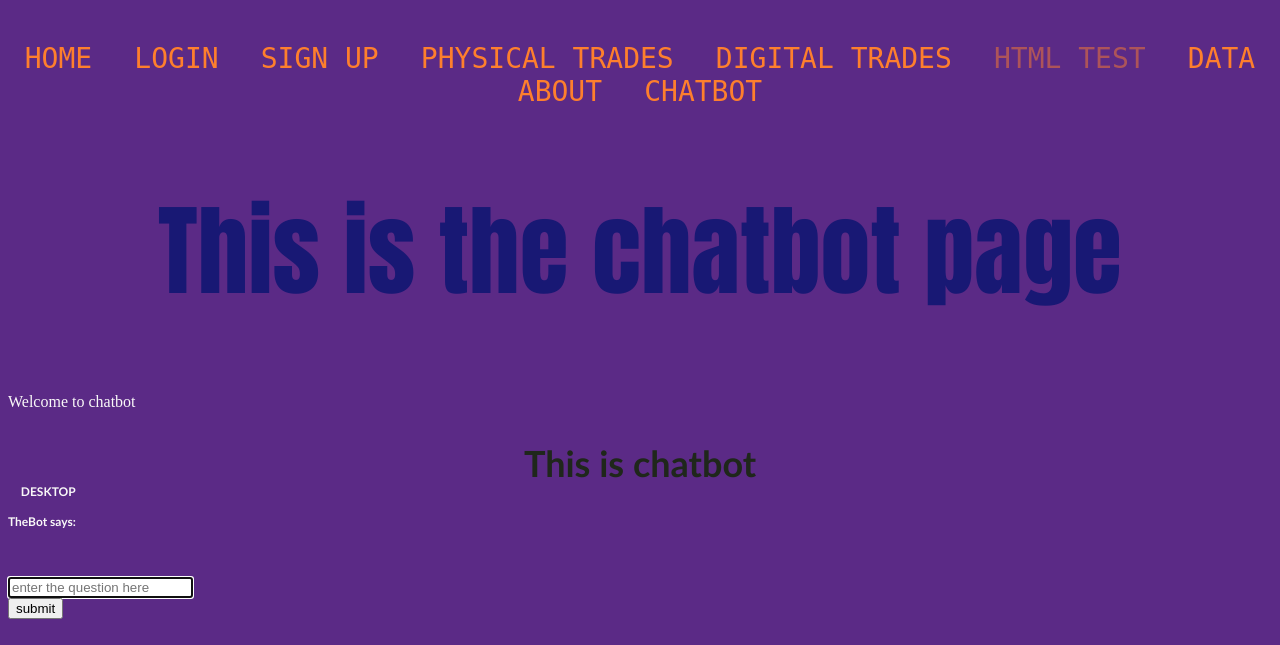
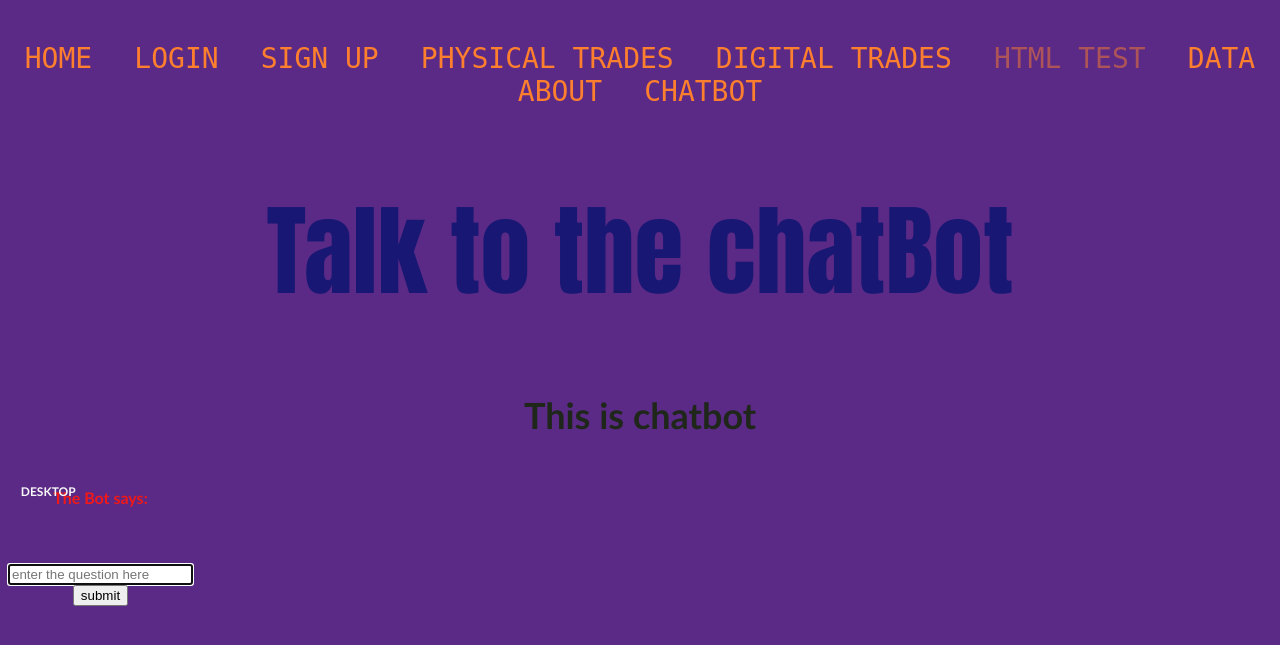
Before and after one commit to GouharLali/TradeM3, a Python web app: template templates/chatbot.html in a window 1280 px wide. Shown: the part 288-933 px from the top of the page. After the commit the page ends 894 px from the top, so only its background shows below. Run offline with Jinja, Linux system fonts and the light colour scheme; the template is opened without the code that fills it, so the values that code supplies are empty.

Commit message:
New chatbot style

```diff
--- a/static/main0.css
+++ b/static/main0.css
@@ -11,6 +11,12 @@ body {
 }
 .dark-mode h2 {
     color: #F9F8F8;
+}
+.dark-mode h5 {
+    color: #f8e9e9;
+}
+.dark-mode h6 {
+    color: #f8e9e9;
 }
 .dark-mode nav a {
     color: #087E8B;
@@ -48,6 +54,14 @@ body {
 }
 .cred {
     text-align: center;
+    display: inline-block;
+    border:#FE7F2D;
+}
+.thebot{
+    text-align: center;
+    font-size: 50px;
+    padding-bottom: 30px;
+
 }
 .inactive {
     opacity: 0.5;
@@ -99,6 +113,17 @@ h3 {
     font-family: 'Gill Sans', 'Gill Sans MT', Calibri, 'Trebuchet MS', sans-serif;
     font-size: 1.5vh;
 }
+
+h4 {
+    color: #f11818;
+    font-family: 'Gill Sans', 'Gill Sans MT', Calibri, 'Trebuchet MS', sans-serif;
+    font-size: 40;
+}
+
+
+
+
+
 /* .image-banner {
     display: flex;
     flex-direction: row;
--- a/static/style0.css
+++ b/static/style0.css
@@ -31,6 +31,7 @@
         padding: 5%;
         font-size: 4em;
     }
+
     .mobile {
         display: inline-block;
     }
--- a/templates/chatbot.html
+++ b/templates/chatbot.html
@@ -4,14 +4,13 @@
 
 <body>
     <header>
-        <h1> This is the chatbot page</h1>
-        <p> Welcome to chatbot</a></p>
+        <h1> Talk to the chatBot</h1>
     </header>
     <main>
         <h2> This is chatbot</h2>
-        <div>
+        <div class="cred">
             <div id="thebot">
-                <h3>TheBot says:</h3>
+                <h4>The Bot says:</h4>
                 {% for answer in answer_list %}
                 <h2>{{ answer }}</h2>
                 {% endfor %}
@@ -24,7 +23,7 @@
                         name="message"
                         id="messagebox"
                         placeholder="enter the question here"
-                        style="max-width: 300px;"
+                        style="max-width: 5000px;"
                         autofocus required
                         >
                     </input>
```
